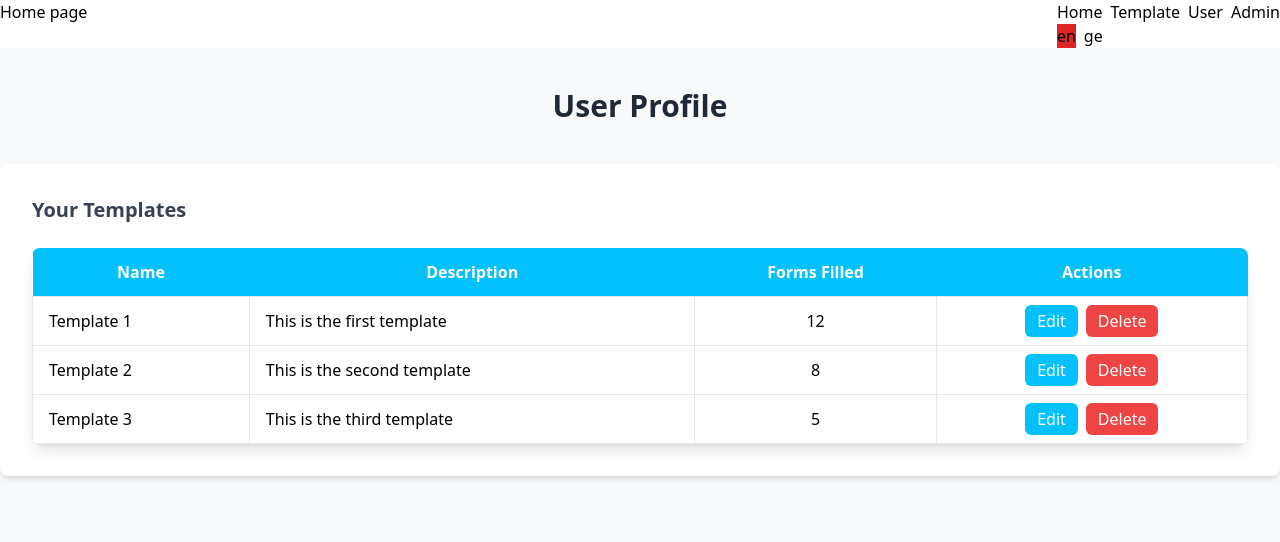
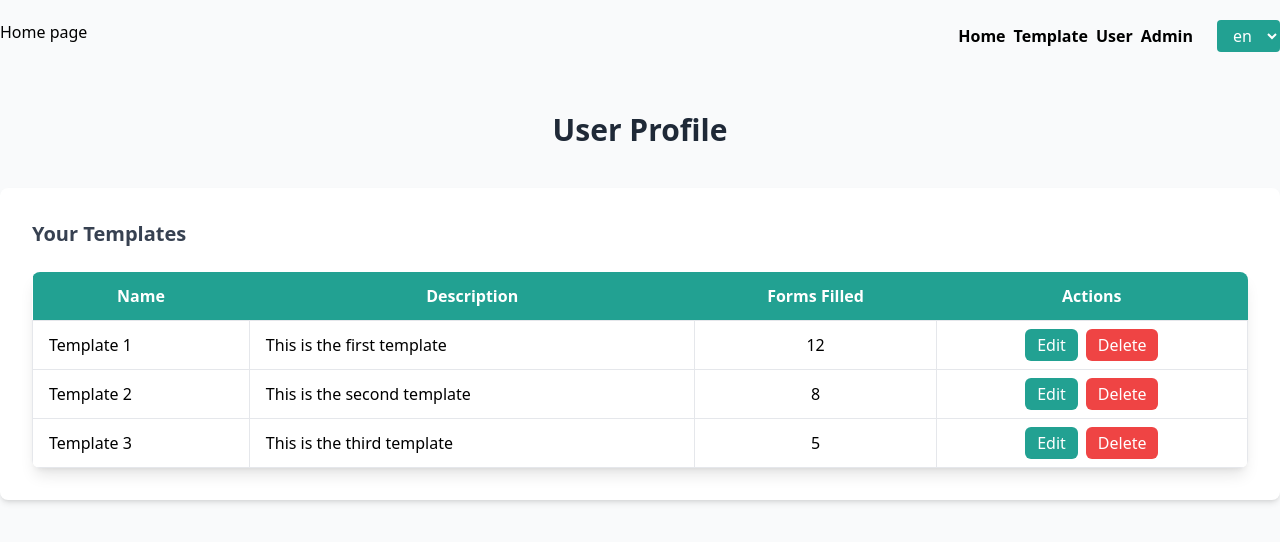
Before and after one commit to ika-geo/itransition_project, a React (Vite) app in the folder client/: page /User in a window 1280 px wide. Shown: the top 542 px of the page. Built offline with nearby package versions, Linux system fonts and the light colour scheme.

Commit message:
improved style

```diff
--- a/client/src/App.jsx
+++ b/client/src/App.jsx
@@ -5,7 +5,6 @@ import Header from "./components/Header.jsx";
 import ErrorPage from "./pages/ErrorPage.jsx";
 import Template from "./pages/Template.jsx";
 import User from "./pages/User.jsx";
-
 
 
 const router = createBrowserRouter(
@@ -20,9 +19,7 @@ const router = createBrowserRouter(
     )
 );
 
-
 function App() {
-
     return (
         <RouterProvider router={router}/>
     )
--- a/client/src/components/Header.jsx
+++ b/client/src/components/Header.jsx
@@ -5,18 +5,18 @@ import Navigation from "./Navigation.jsx";
 
 const Header = () => {
     return (
-        <div className='light-mode'>
-            <header className='flex justify-between container'>
+        <div className='bg-bgColor min-h-screen'>
+
+            <header className='flex justify-between container py-5'>
 
                 <Link to='/'>Home page</Link>
-
 
                 <Navigation/>
 
             </header>
-            <div>
-                <Outlet/>
-            </div>
+
+            <Outlet/>
+
         </div>
 
     );
--- a/client/src/components/Navigation.jsx
+++ b/client/src/components/Navigation.jsx
@@ -18,12 +18,12 @@ const Navigation = () => {
     };
 
     return (
-        <div>
+        <div className='flex items-center gap-x-6'>
             <nav className='flex gap-x-2'>
                 {navItems?.map((navItem) => {
                     return (
                         <Link
-                            className={pathname===navItem.url ? 'text-primary' : ''}
+                            className={'font-semibold '+(pathname === navItem.url ? 'text-primary' : '')}
                             key={navItem.label}
                             to={navItem.url}>
                             {navItem.label}
@@ -32,11 +32,22 @@ const Navigation = () => {
                 })}
             </nav>
 
-            {language.map((lng) => (
-                <button disabled={i18n.language===lng} className={'mr-2 '+(i18n.language===lng?"bg-red-600":"cursor-pointer")} key={lng} onClick={() => changeLanguage(lng)}>
-                    {t(`${lng}`)}
-                </button>
-            ))}
+
+            <select
+                className="bg-primary text-white rounded py-1 px-3 cursor-pointer"
+                onChange={e => changeLanguage(e.target.value)}
+            >
+                {language.map((lng) => (
+                    <option
+                        key={lng}
+                        value={lng}
+                    >
+                        {t(`${lng}`)}
+                    </option>
+                ))}
+            </select>
+
+
         </div>
     );
 };
--- a/client/src/pages/Admin.jsx
+++ b/client/src/pages/Admin.jsx
@@ -17,7 +17,7 @@ const AdminPage = () => {
     if (!panelItems) return
 
     return (
-        <div className="min-h-screen bg-gray-100 py-10">
+        <div className="min-h-screen py-10">
             <div className="container mx-auto">
                 <h1 className="text-4xl font-bold text-center text-gray-800 mb-8">{panelItems.header}</h1>
                 <div className="grid grid-cols-1 md:grid-cols-2 gap-8">
--- a/client/src/pages/Home.jsx
+++ b/client/src/pages/Home.jsx
@@ -1,10 +1,12 @@
 const Home = () => {
     return (
-        <div className="min-h-screen bg-gray-100">
+        <div className="min-h-screen">
             <div className="container mx-auto py-12">
                 <h1 className="text-4xl font-bold text-center text-gray-800 mb-8">Welcome to the Form Builder</h1>
 
-                <div className="flex flex-col items-center md:flex-row md:space-x-8">
+                <div className="flex flex-col md:flex-row md:space-x-8">
+
+
                     <div className="bg-white shadow-lg rounded-lg p-6 mb-8 md:mb-0 w-full md:w-1/3 hover:shadow-2xl transition-shadow duration-300">
                         <h2 className="text-2xl font-semibold mb-4 text-gray-800">Latest Templates</h2>
                         <ul className="space-y-2">
--- a/client/src/pages/Template.jsx
+++ b/client/src/pages/Template.jsx
@@ -1,6 +1,6 @@
 const Template = () => {
     return (
-        <div className="min-h-screen bg-gray-50 py-12">
+        <div className="min-h-screen py-12">
             <div className="container mx-auto">
                 <div className="bg-white shadow-lg rounded-lg p-8">
                     <h1 className="text-4xl font-bold mb-4 text-gray-800">Template Title</h1>
--- a/client/src/pages/User.jsx
+++ b/client/src/pages/User.jsx
@@ -6,7 +6,7 @@ const User = () => {
     ];
 
     return (
-        <div className="min-h-screen bg-gray-50 py-10">
+        <div className="min-h-screen py-10">
             <div className="container mx-auto">
                 <h1 className="text-3xl font-bold text-center text-gray-800 mb-10">User Profile</h1>
 
--- a/client/tailwind.config.js
+++ b/client/tailwind.config.js
@@ -7,11 +7,10 @@ export default {
   theme: {
     extend: {
       colors:{
-        primary: '#04c1fb',
-        lightPrimary: '#04C1FB99',
+        primary: '#22a192',
+        lightPrimary: 'rgba(0,255,151,0.6)',
         secondary: '#f1c40f',
-        customBlack: '#393939',
-        customWhite: '#d3d3d3',
+        bgColor: '#f9fafb'
       }
     },
   },
```
